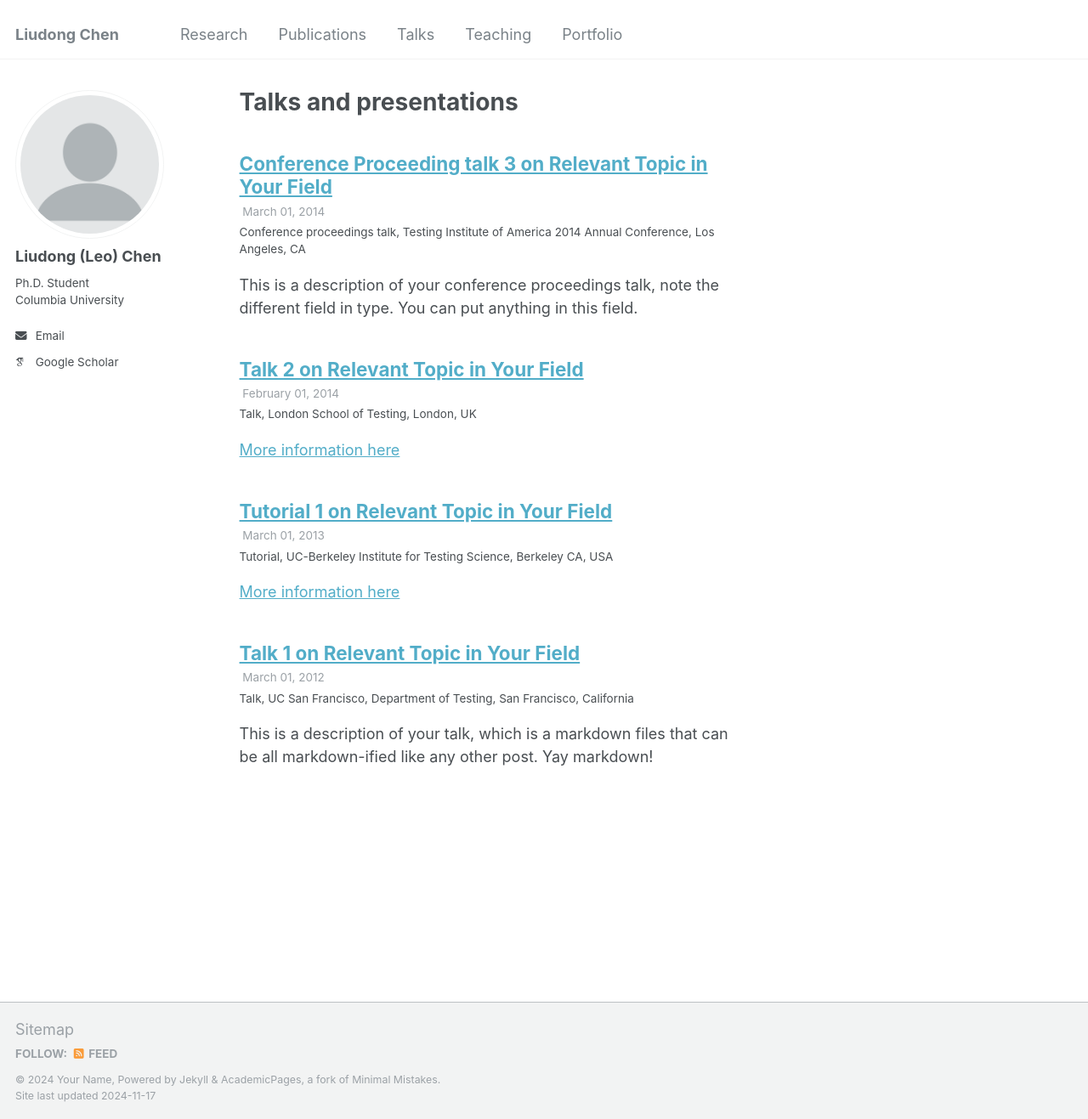
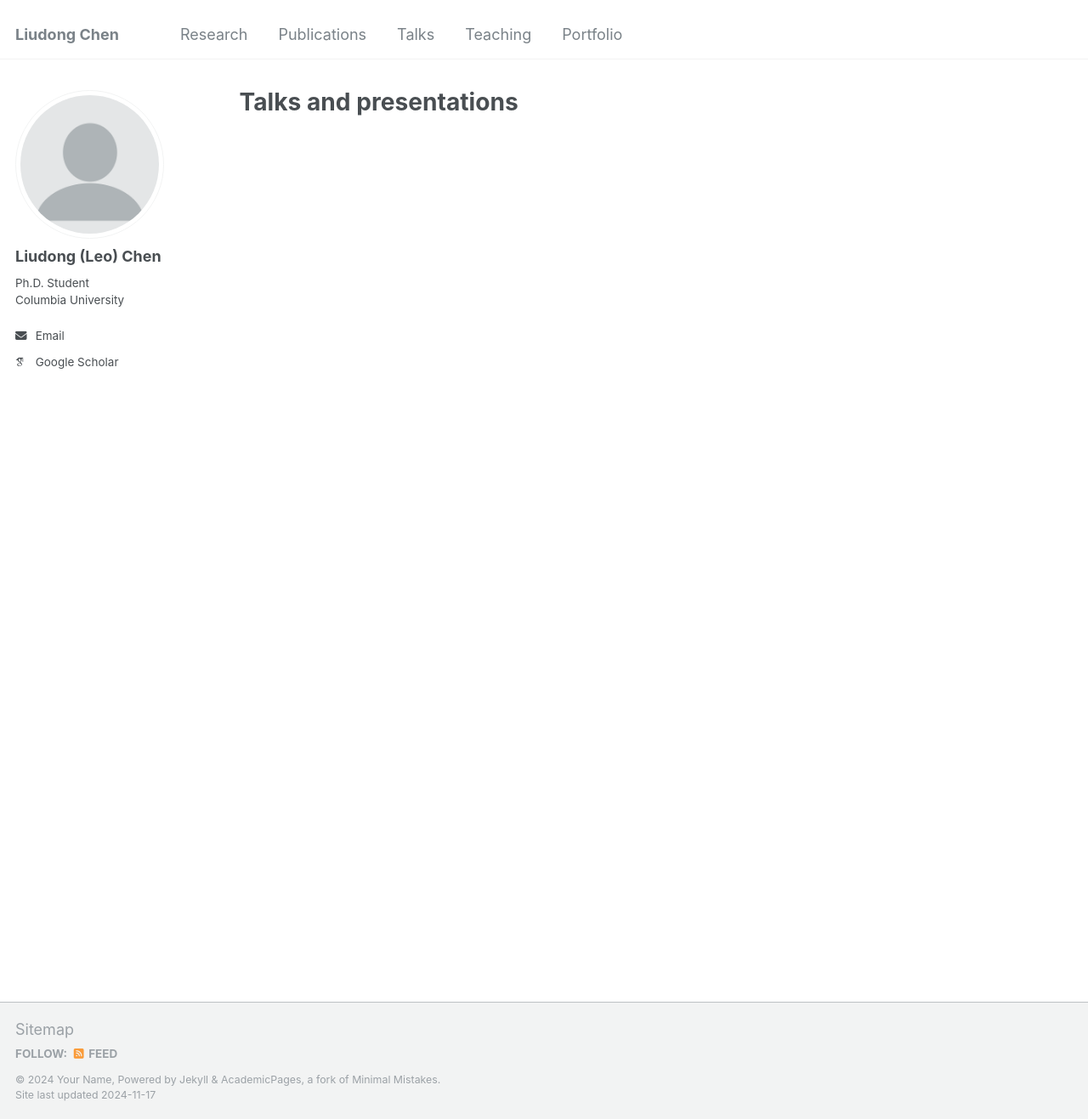
Before and after one commit to liudong-chen/liudong-chen.github.io, a Jekyll site: the page built from _pages/talks.html, in a window 1280 px wide and 1317 px high. Shown: the whole window at 85% size. Built offline with Jekyll 4.4.1, drawn with Linux system fonts in a browser that asks for light colours; some web fonts are replaced; part of the change alters nothing that is shown.

Commit message:
Update _config.yml

```diff
--- a/_config.yml
+++ b/_config.yml
@@ -192,39 +192,39 @@ markdown_ext: "markdown,mkdown,mkdn,mkd,md"
 
 
 # Conversion
-markdown: kramdown
-highlighter: rouge
-lsi: false
-excerpt_separator: "\n\n"
-incremental: false
+# markdown: kramdown
+# highlighter: rouge
+# lsi: false
+# excerpt_separator: "\n\n"
+# incremental: false
 
 
 # Markdown Processing
-kramdown:
-  input: GFM
-  hard_wrap: false
-  auto_ids: true
-  footnote_nr: 1
-  entity_output: as_char
-  toc_levels: 1..6
-  smart_quotes: lsquo,rsquo,ldquo,rdquo
-  enable_coderay: false
+# kramdown:
+#   input: GFM
+#   hard_wrap: false
+#   auto_ids: true
+#   footnote_nr: 1
+#   entity_output: as_char
+#   toc_levels: 1..6
+#   smart_quotes: lsquo,rsquo,ldquo,rdquo
+#   enable_coderay: false
 
 
-# These settings control the types of collections used by the template
-collections:
-  teaching:
-    output: true
-    permalink: /:collection/:path/
-  publications:
-    output: true
-    permalink: /:collection/:path/
-  portfolio:
-    output: true
-    permalink: /:collection/:path/
-  talks:
-    output: true
-    permalink: /:collection/:path/
+# # These settings control the types of collections used by the template
+# collections:
+#   teaching:
+#     output: true
+#     permalink: /:collection/:path/
+#   publications:
+#     output: true
+#     permalink: /:collection/:path/
+#   portfolio:
+#     output: true
+#     permalink: /:collection/:path/
+#   talks:
+#     output: true
+#     permalink: /:collection/:path/
 
 
 # These settings control how pages and collections are included in the site
```
